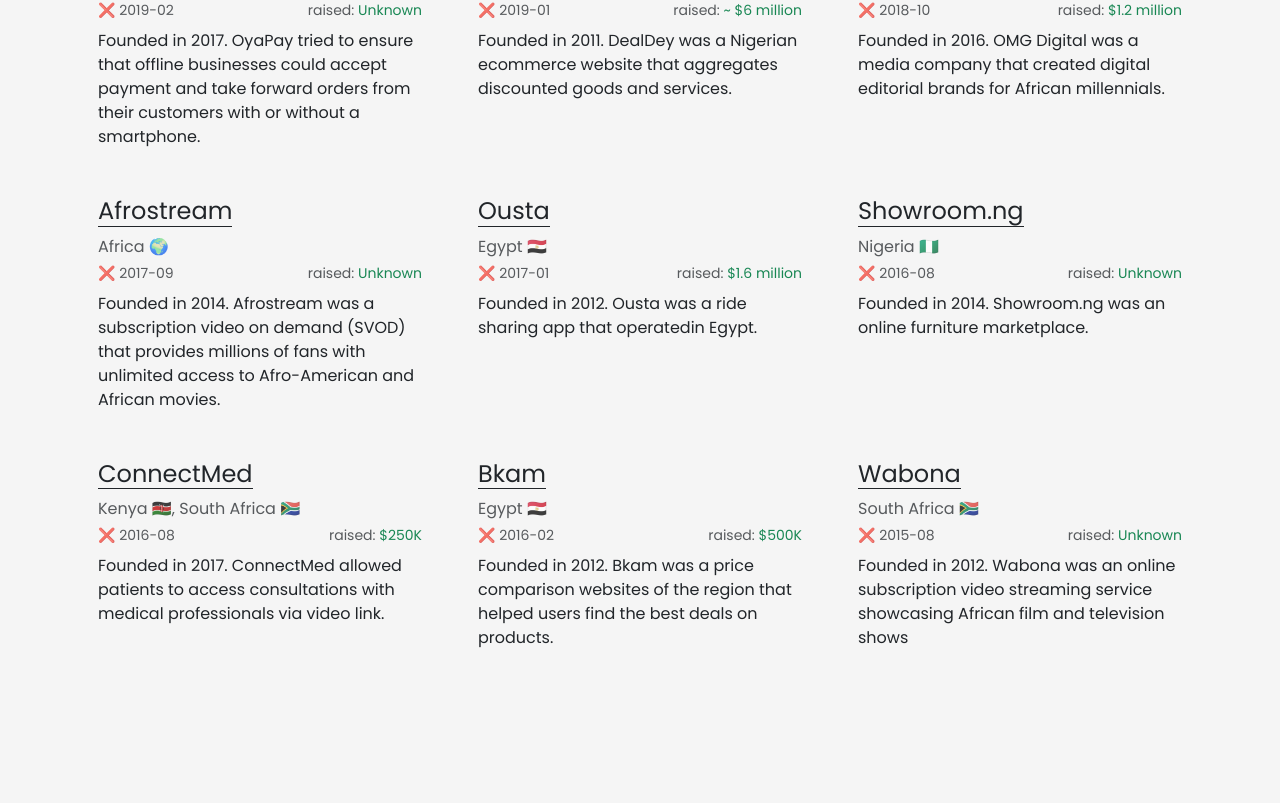
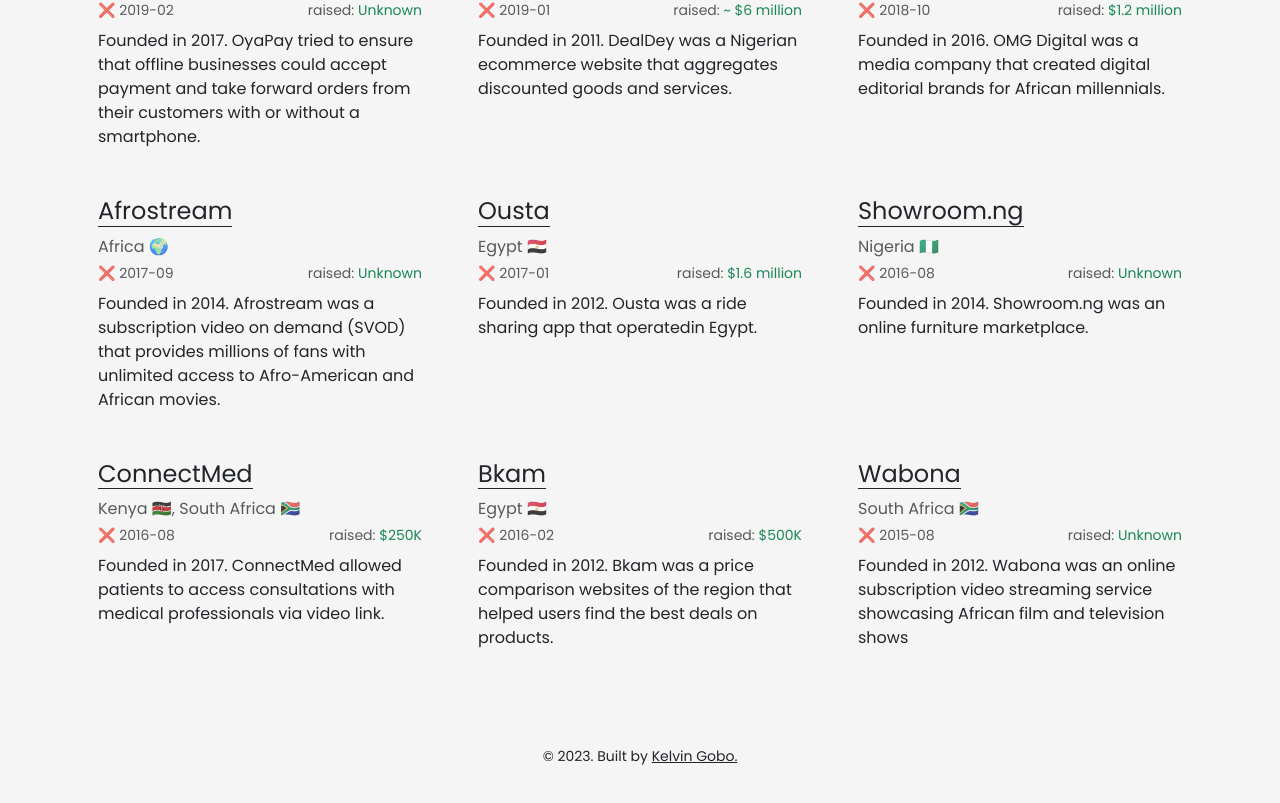
Before and after one commit to slightlynerd/startupgraveyard.africa, a Vue app: page / in a window 1280 px wide. Shown: the part 2176-2979 px from the top of the page. Before the commit the page ends 2874 px from the top, so only its background shows below. Built offline with nearby package versions, Linux system fonts and the light colour scheme.

Commit message:
feat: add footer

```diff
--- a/src/components/app-shell.vue
+++ b/src/components/app-shell.vue
@@ -18,6 +18,19 @@
       </div>
     </section>
   </main>
+  <footer class="my-5">
+    <div class="pt-5">
+      <p class="text-center small">
+        &copy; 2023. Built by
+        <a
+          href="https://twitter.com/slightlynerd"
+          target="_blank"
+          class="text-decoration-underline">
+          Kelvin Gobo.
+        </a>
+      </p>
+    </div>
+  </footer>
 </template>
 
 <script lang="ts">
```
